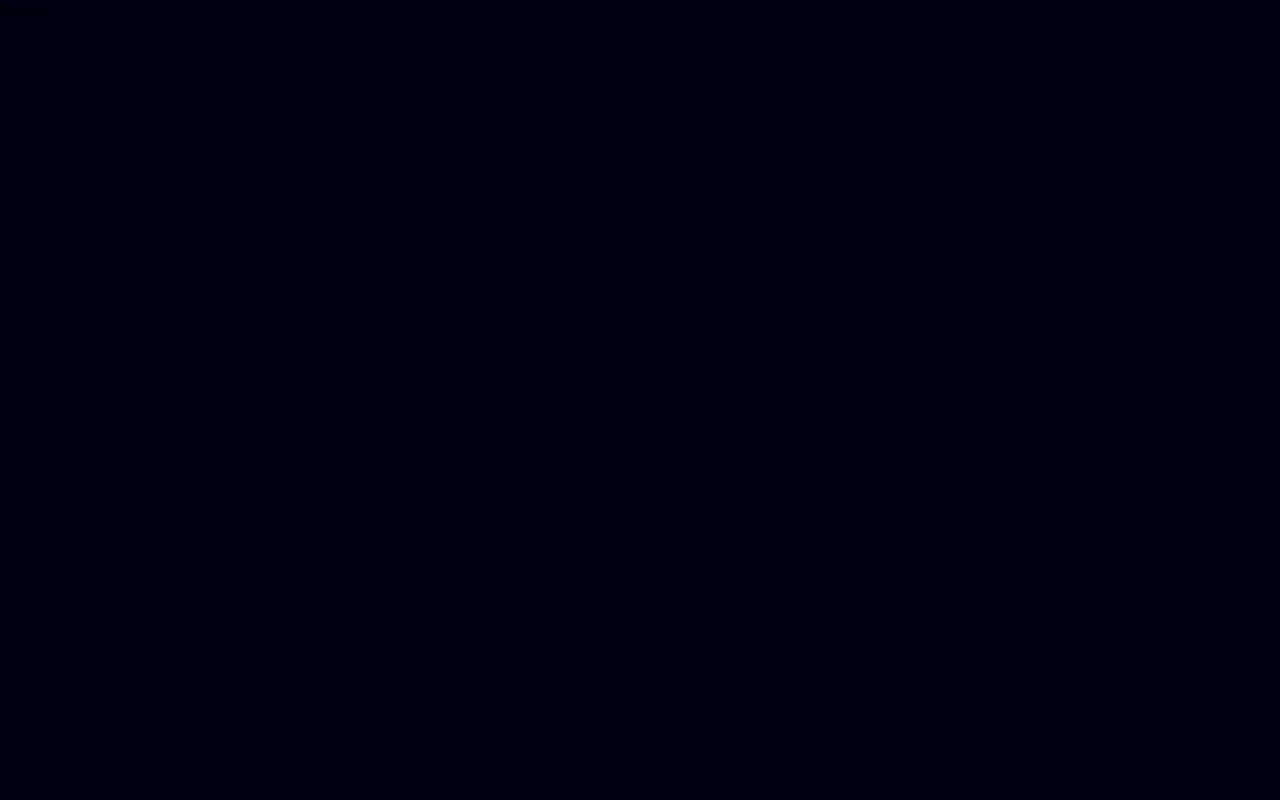
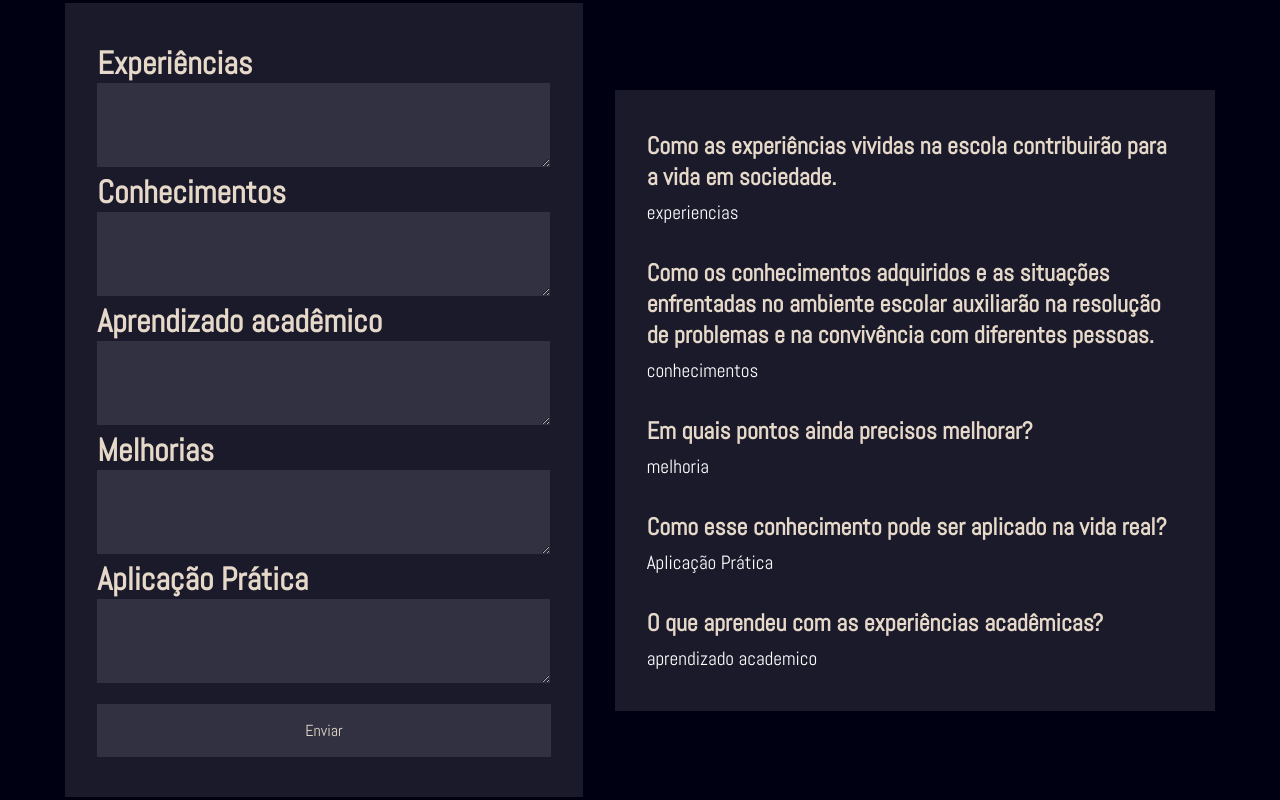
Before and after one commit to ferreiraopdev/portfolio-sesi-senai, a React (Vite) app in the folder portfolio-front/: page /usuario/pessoal in a window 1280 px wide. Built offline with nearby package versions, Linux system fonts and the light colour scheme.

Commit message:
Página ADM | Pessoal

```diff
--- a/portfolio-front/src/pages/Pessoal.jsx
+++ b/portfolio-front/src/pages/Pessoal.jsx
@@ -1,7 +1,63 @@
+import "./css-pages/Pessoal.css"
+
 const Pessoal = ({ hasToken }) => {
   return (
-    <div>Pessoal</div>
-  )
-}
+    <div className="p-box-main">
+      <form className="p-content">
+        <div>
+          <h1>Experiências</h1>
+          <textarea rows="4" cols="70" type="text" name="" id="" />
+        </div>
+        <div>
+          <h1>Conhecimentos</h1>
+          <textarea rows="4" cols="70" type="text" name="" id="" />
+        </div>
+        <div>
+          <h1>Aprendizado acadêmico</h1>
+          <textarea rows="4" cols="70" type="text" name="" id="" />
+        </div>
+        <div>
+          <h1>Melhorias</h1>
+          <textarea rows="4" cols="70" type="text" name="" id="" />
+        </div>
+        <div>
+          <h1>Aplicação Prática</h1>
+          <textarea rows="4" cols="70" type="text" name="" id="" />
+        </div>
+        <button type="submit">Enviar</button>
+      </form>
 
-export default Pessoal
+      <div className="box-result">
+        <div className="pergunta-resposta">
+          <h2>
+            Como as experiências vividas na escola contribuirão para a vida em
+            sociedade.
+          </h2>
+          <p>experiencias</p>
+        </div>
+        <div className="pergunta-resposta">
+          <h2>
+            Como os conhecimentos adquiridos e as situações enfrentadas no
+            ambiente escolar auxiliarão na resolução de problemas e na
+            convivência com diferentes pessoas.
+          </h2>
+          <p>conhecimentos</p>
+        </div>
+        <div className="pergunta-resposta">
+          <h2>Em quais pontos ainda precisos melhorar?</h2>
+          <p>melhoria</p>
+        </div>
+        <div className="pergunta-resposta">
+          <h2>Como esse conhecimento pode ser aplicado na vida real?</h2>
+          <p>Aplicação Prática</p>
+        </div>
+        <div className="pergunta-resposta">
+          <h2>O que aprendeu com as experiências acadêmicas?</h2>
+          <p>aprendizado academico</p>
+        </div>
+      </div>
+    </div>
+  );
+};
+
+export default Pessoal;
--- /dev/null
+++ b/portfolio-front/src/pages/css-pages/Pessoal.css
@@ -0,0 +1,47 @@
+.p-box-main {
+    display: flex;
+    justify-content: center;
+    gap: 2rem;
+    align-items: center;
+    width: 100%;
+    height: 100vh;
+    color: var(--primary);
+}
+
+.p-content {
+    background: #1A1A2B;
+    padding: 2.5rem 2rem;
+}
+
+.p-content button {
+    padding: 1rem 13rem;
+    margin-top: 1rem;
+    background: rgba(255, 255, 255, 0.1);
+    border: none;
+    color: var(--primary);
+    font-size: 1rem;
+    cursor: pointer;
+    transition: all 0.3s ease;
+}
+
+.p-content button:hover {
+    background: var(--primary);
+    color: #1A1A2B;
+}
+
+.box-result {
+    display: flex;
+    flex-direction: column;
+    gap: 2rem;
+    background: #1A1A2B;
+    max-width: 600px;
+    padding: 2.5rem 2rem;
+}
+
+.pergunta-resposta h2{
+    color: var(--primary);
+    margin-bottom: 0.5rem;
+}
+.pergunta-resposta p{
+    color: #fff;
+}
```
